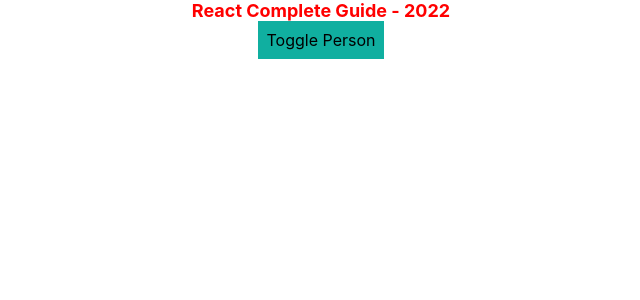
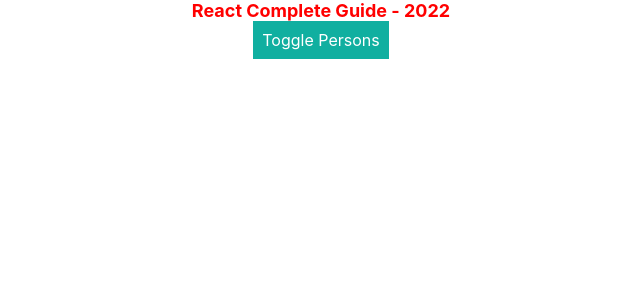
Before and after one commit to salonimalhotrawd/react-app, a React (Create React App) app: page / in a window 1280 px wide. Shown: the top 300 px of the page, without its empty margins (319-959 px from the left). Built offline with nearby package versions, Linux system fonts and the light colour scheme.

Commit message:
Implement styled components in react

```diff
--- a/package.json
+++ b/package.json
@@ -10,6 +10,7 @@
     "react": "^18.0.0",
     "react-dom": "^18.0.0",
     "react-scripts": "5.0.0",
+    "styled-components": "^5.3.5",
     "web-vitals": "^2.1.4"
   },
   "scripts": {
--- a/src/App.js
+++ b/src/App.js
@@ -1,7 +1,21 @@
 import React, { Component } from 'react';
 import './App.css';
 import Person from './Person/Person';
-import Radium, {StyleRoot} from 'radium';
+import styled from "styled-components";
+
+const StyledButton = styled.button`
+    background-color: ${props => props.alt ? 'green' : '#10afa0'};
+    color:white;
+    font:inherit;
+    border:1px solid #10afa0;
+    padding:8px;
+    cursor:pointer;
+
+    &:hover{
+      background-color: ${props => props.alt ? 'purple' : 'red'};;
+      color:white;
+    }
+`;
 
 class App extends Component {
   /**
@@ -75,15 +89,7 @@ class App extends Component {
     //must be wrap with the single and dbl commas to render it on the UI
 
     const style = {
-      backgroundColor: '#10afa0',
-      font: 'inherit',
-      border: '1px solid #10afa0',
-      padding: '8px',
-      cursor: 'pointer',
-      ':hover': {
-        backgroundColor : 'red',
-        color:'white'
-      }
+
     }
 
     //Whenever something is update in the state render methods render automatically.
@@ -104,33 +110,25 @@ class App extends Component {
           </Person>
         </div>
       )
-      style.backgroundColor = 'yellow';
-      style[':hover'] = {
-        backgroundColor : 'aqua',
-        color:'white'
-      }
     }
 
     const classes = [];
 
-    if(this.state.persons.length > 0){
+    if (this.state.persons.length > 0) {
       classes.push('red', 'size', 'weight');
     }
 
     return (
-      <StyleRoot>
-        <div className='App'>
-          <span className={classes.join(' ')}>{this.state.title}</span>
-          <br />
-          <button
-            style={style}
-            onClick={this.togglePersonComp}>Toggle Person
-          </button>
-          {person}
-        </div>
-      </StyleRoot>
+      <div className='App'>
+        <span className={classes.join(' ')}>{this.state.title}</span>
+        <br />
+        <StyledButton alt={this.state.showPersonList} onClick={this.togglePersonComp}>
+          Toggle Persons
+        </StyledButton>
+        {person}
+      </div>
     )
   }
 }
 
-export default Radium(App);
+export default App;
--- a/src/Person/Person.css
+++ b/src/Person/Person.css
@@ -1,4 +1,4 @@
-.Person{
+/* .Person{
     width:60%;
     margin:1rem auto;
     border:1px solid #eee;
@@ -8,7 +8,7 @@
 }
 
 
-/* @media (min-width:500px) {
+@media (min-width:500px) {
     .Person{
         width: 450px;
     }
--- a/src/Person/Person.js
+++ b/src/Person/Person.js
@@ -1,39 +1,30 @@
 import React from "react";
-import './Person.css';
-import Radium from 'radium';
+import styled from "styled-components";
 
-/**
- * @Components Components are awesome.because we can focus our code each file
- * hence, it makes much more maintainable not put everything into app.js file.
- * For Bigger app it is really crowded if we put everything into the main root file
- * Also,Components are reusable and reconfigurable
- */
+const StyledComponents = styled.div`
+    {
+        width:60%;
+        margin:1rem auto;
+        border:1px solid #eee;
+        box-shadow:0 2px 3px #ccc;
+        padding: 16px;
+        text-align: center;
+    }
 
-/**
- * @props props refers to the properties which we passed into the function and the class
- * We can use props to get the dynamic content from it which we passed from one component to another
- * In case of class we will use `this.props` to access the properties and its values
- */
 
-/**
- * @props children basically reserved words. Children refers to any elements between the opening and closing tag of the component
- * We can pass the complex code and plain HTML text inside it too
- */
-
+    @media (min-width:500px) {
+        color: white;
+        width: 450px;
+        background-color: black;
+    }
+`
 const person = (props) => {
-    const style = {
-        '@media (min-width:500px)': {
-            width: '450px',
-            backgroundColor:'black',
-            color:'white'
-        }
-    }
     return (
-        <div className="Person" style={style} onClick={props.click}>
+        <StyledComponents onClick={props.click}>
             <p>My name is {props.name} and I am {props.age} years old.</p>
             <p>{props.children}</p>
             <input type="text" onChange={props.changed} value={props.name} />
-        </div>
+        </StyledComponents>
     )
 }
-export default Radium(person);
+export default person;
```
Also changed, not shown: 1 other file (tests, documents, lock files or other folders).
